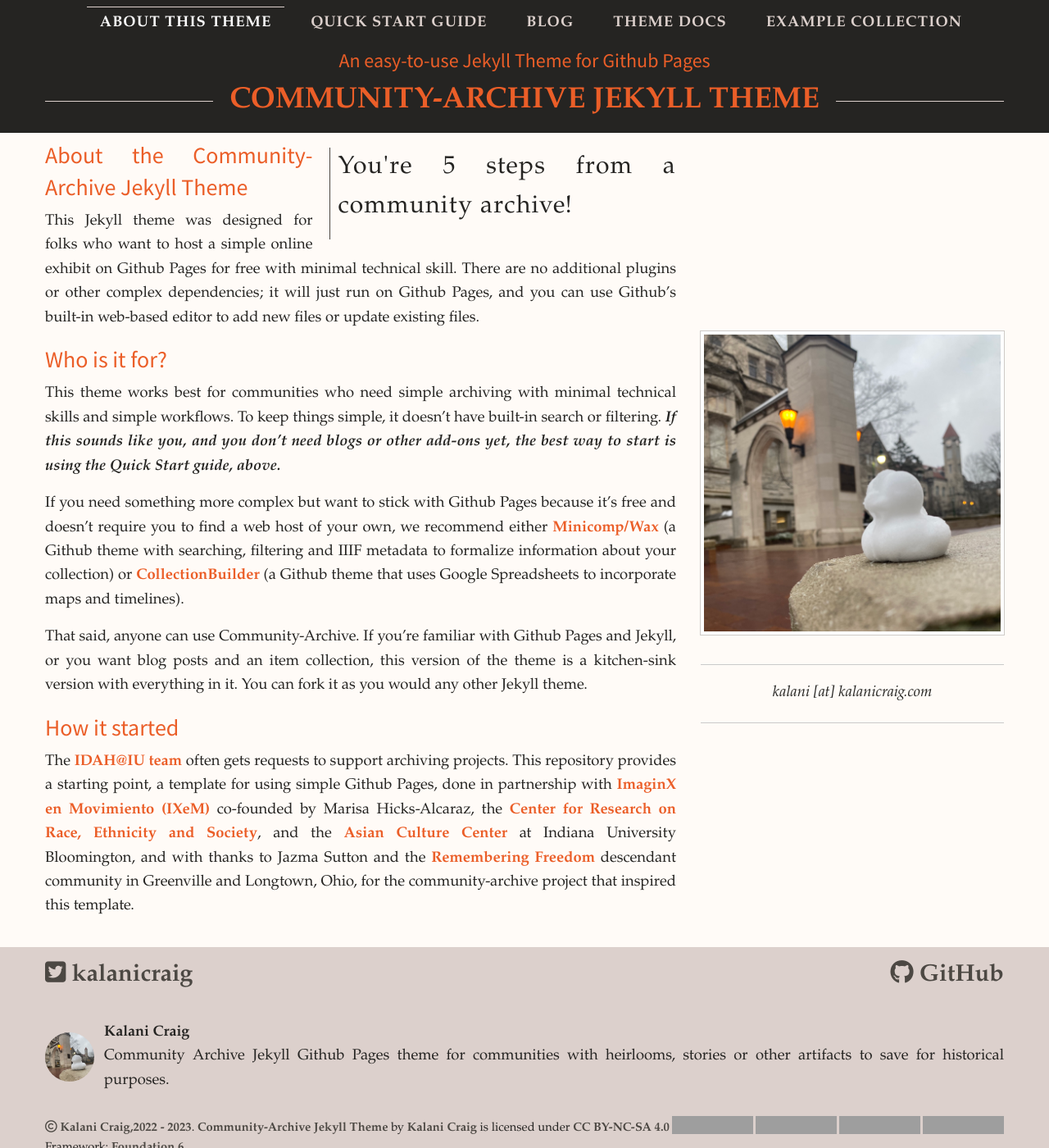
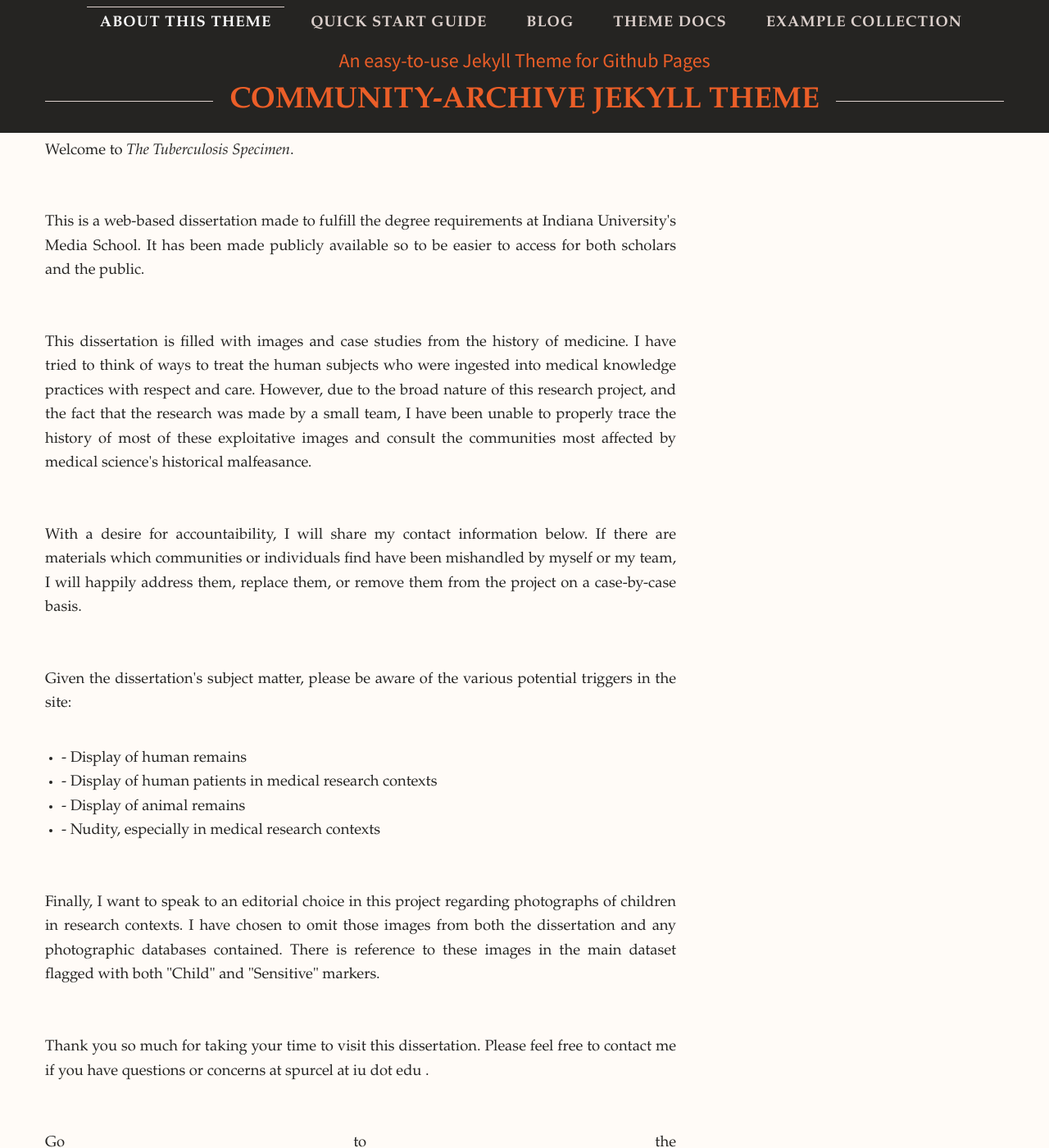
Before and after one commit to TuberculosisSpecimen/diss, a Jekyll site: the page built from pages/index.md, in a window 1280 px wide and 1400 px high. Shown: the whole window at 82% size. Built offline with Jekyll 4.4.1, drawn with Linux system fonts in a browser that asks for light colours; nearby versions of some CDN libraries; some web fonts are replaced; grey boxes are pictures that could not be loaded.

Commit message:
Update homepage.html
Putting in text in html

```diff
--- a/_layouts/homepage.html
+++ b/_layouts/homepage.html
@@ -14,9 +14,27 @@
 <div class="grid-x grid-padding-x align-middle">
 <div class="cell medium-8 align-right small-order-2 medium-order-1 large-order-1 align-middle" markdown="1" >
 
-{% if page.pullquote != empty %}<span class="pull-quote"><p>{{page.pullquote}}</p>{% if page.quoteattribution != empty %}<p class="quiet">--{{page.quoteattribution}}</p>{%endif%}</span>{%endif%}
+<p>Welcome to <i>The Tuberculosis Specimen</i>.</p><br>
+<br>
+<p>This is a web-based dissertation made to fulfill the degree requirements at Indiana University's Media School. It has been made publicly available so to be easier to access for both scholars and the public.</p><br>
+<br>
+<p>This dissertation is filled with images and case studies from the history of medicine. I have tried to think of ways to treat the human subjects who were ingested into medical knowledge practices with respect and care. However, due to the broad nature of this research project, and the fact that the research was made by a small team, I have been unable to properly trace the history of most of these exploitative images and consult the communities most affected by medical science's historical malfeasance.</p><br>
+<br>
+<p>With a desire for accountaibility, I will share my contact information below. If there are materials which communities or individuals find have been mishandled by myself or my team, I will happily address them, replace them, or remove them from the project on a case-by-case basis.</p><br>
+  <br>
+<p>Given the dissertation's subject matter, please be aware of the various potential triggers in the site:</p><br>
+<ul>
+  <li>- Display of human remains </li>
+  <li>- Display of human patients in medical research contexts</li>
+  <li>- Display of animal remains</li>
+  <li>- Nudity, especially in medical research contexts</li>
+</ul><br><br>
+<p>Finally, I want to speak to an editorial choice in this project regarding photographs of children in research contexts. I have chosen to omit those images from both the dissertation and any photographic databases contained. There is reference to these images in the main dataset flagged with both "Child" and "Sensitive" markers.</p>
+<br><br>
+<p>Thank you so much for taking your time to visit this dissertation. Please feel free to contact me if you have questions or concerns at spurcel at iu dot edu .</p><br><br>
 
-{{ content }}
+<p>Go to the <a href="https://tuberculosisspecimen.github.io/diss/blog>dissertation</a>.
+
 
 </div>
 <div class="cell medium-4 align-left small-order-1 medium-order-2 large-order-2">
```
